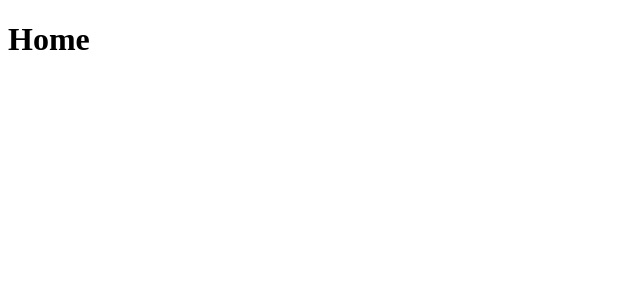
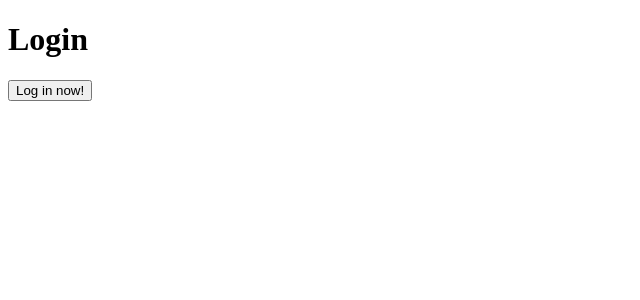
Before and after one commit to sannimdev/instaclone-web, a React (Create React App) app: page / in a window 1280 px wide. Shown: the top 300 px of the page, without its empty margins (0-640 px from the left). Built offline with nearby package versions, Linux system fonts and the light colour scheme.

Commit message:
8.5 Auth POC

```diff
--- a/src/App.js
+++ b/src/App.js
@@ -1,15 +1,16 @@
+import { useState } from 'react';
 import { BrowserRouter as Router, Redirect, Route, Switch } from 'react-router-dom';
 import Home from './screens/Home';
 import Login from './screens/Login';
-import NotFound from './screens/NotFound';
+
 function App() {
-    const isLoggedIn = true;
+    const [isLoggedIn, setIsLoggedIn] = useState(false);
     return (
         <div>
             <Router>
                 <Switch>
                     <Router path='/' exact>
-                        {isLoggedIn ? <Home /> : <Login />}
+                        {isLoggedIn ? <Home setIsLoggedIn={setIsLoggedIn} /> : <Login setIsLoggedIn={setIsLoggedIn} />}
                     </Router>
                     {/* <Route>
                         <NotFound />
--- a/src/screens/Home.js
+++ b/src/screens/Home.js
@@ -1,4 +1,9 @@
-function Home() {
-    return <h1>Home</h1>;
+function Home({ setIsLoggedIn }) {
+    return (
+        <div>
+            <h1>Home</h1>
+            <button onClick={() => setIsLoggedIn(false)}>Log out now!</button>
+        </div>
+    );
 }
 export default Home;
--- a/src/screens/Login.js
+++ b/src/screens/Login.js
@@ -1,3 +1,10 @@
-const Login = () => <h1>Login</h1>;
+const Login = ({ setIsLoggedIn }) => {
+    return (
+        <div>
+            <h1>Login</h1>
+            <button onClick={() => setIsLoggedIn(true)}>Log in now!</button>
+        </div>
+    );
+};
 
 export default Login;
```
Also changed, not shown: 1 other file (tests, documents, lock files or other folders).
